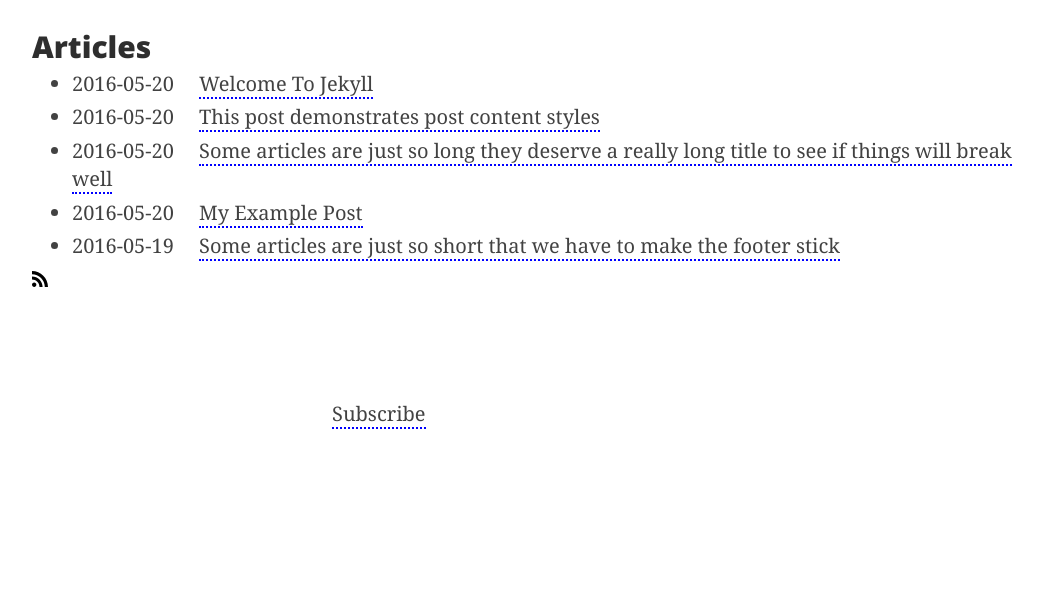
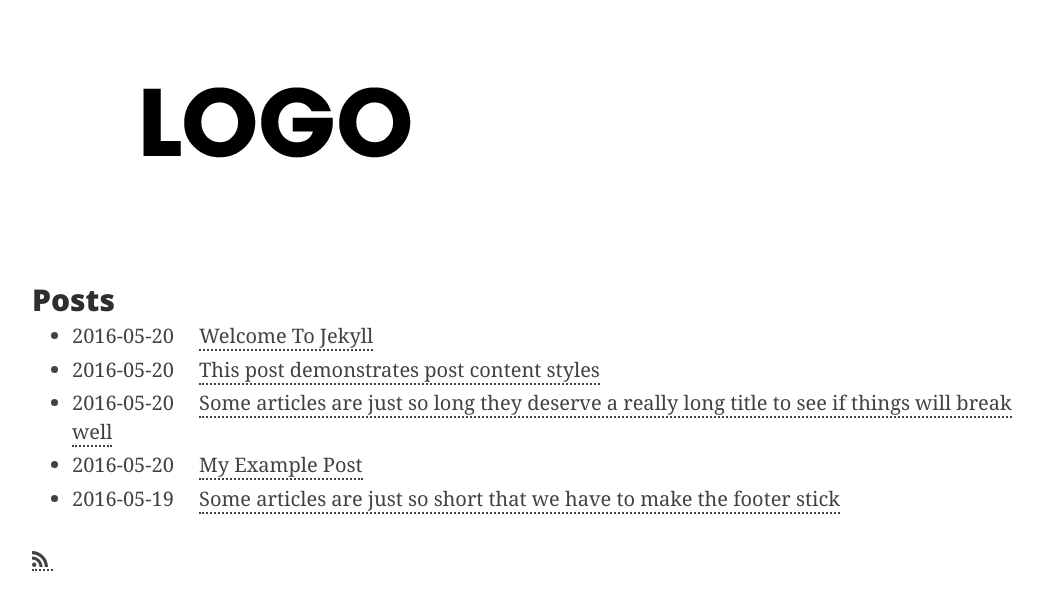
Before and after one commit to errantmind/errant-jekyll, a Jekyll site: the page built from index.md, in a window 1280 px wide. Shown: the top 610 px of the page, without its empty margins (98-1141 px from the left). Built offline with Jekyll 4.4.1, drawn with Linux system fonts in a browser that asks for light colours; some web fonts are replaced.

Commit message:
tweaked styling and added banner

```diff
--- a/_config.yml
+++ b/_config.yml
@@ -7,6 +7,7 @@ description: > # this means to ignore newlines until "twitter_username:"
   Write an awesome description for your new site here. You can edit this
   line in _config.yml. It will appear in your document head meta (for
   Google search results) and in your feed.xml site description.
+banner: "/logo.png"
 
 # social links
 twitter_username: jekyllrb
--- a/_layouts/home.html
+++ b/_layouts/home.html
@@ -2,6 +2,9 @@
 layout: default
 ---
 
+{%- if site.banner -%}
+  <img src="{{ site.banner }} "/>
+{%- endif -%}
 
 {%- if page.title -%}
   <h1 class="page-heading">{{ page.title }}</h1>
@@ -10,14 +13,14 @@ layout: default
 {{ content }}
 
 {%- if site.posts.size > 0 -%}
-  <h2 class="post-list-heading">{{ page.list_title | default: "Articles" }}</h2>
+  <h2 class="post-list-heading">{{ page.list_title | default: "Posts" }}</h2>
   <ul class="post-list">
     {%- for post in site.posts -%}
     <li class="post-item">
       {%- assign date_format = site.errant-jekyll.date_format | default: "%b %-d, %Y" -%}
       <span class="post-meta">{{ post.date | date: date_format }}</span>
       <!-- <h3> -->
-        <a class="post-link" href="{{ post.url | relative_url }}">
+        <a class="post-link" href="{{ post.url | relative_url }}" title="{{}}">
           {{ post.title | escape }}
         </a>
       <!-- </h3> -->
@@ -28,5 +31,6 @@ layout: default
     {%- endfor -%}
   </ul>
 
-  <p class="feed-subscribe"><svg class="svg-icon orange"><use xlink:href="{{ '/assets/errant-jekyll-si.svg#rss' | relative_url }}"></use></svg><a href="{{ "/feed.xml" | relative_url }}">Subscribe</a></p>
+  <br>
+  <a class="noline" href="{{ "/feed.xml" | relative_url }}"><svg class="svg-icon orange"><use xlink:href="{{ '/assets/errant-jekyll-si.svg#rss' | relative_url }}"></use></svg></a>
 {%- endif -%}
--- a/_sass/errant-jekyll.scss
+++ b/_sass/errant-jekyll.scss
@@ -369,7 +369,7 @@ a:link {
     color: inherit;
     text-decoration: none;
     font-style: normal;
-    border-bottom: dotted 2px blue;
+    border-bottom: dotted 2px;
 }
 
 a:visited {
@@ -465,5 +465,20 @@ tt {
 
 .post-link {
   margin-left: 1rem;
-  list-style-type: none;
 }
+
+.svg-icon {
+    width: 16px;
+    height: 18px;
+    display: inline-block;
+    fill: currentColor;
+    padding-right: 5px;
+    vertical-align: text-bottom;
+    border-bottom-style: none;
+}
+
+img {
+  max-width:100%;
+  height:auto;
+  margin: auto;
+}
```
Also changed, not shown: logo.png (added).
